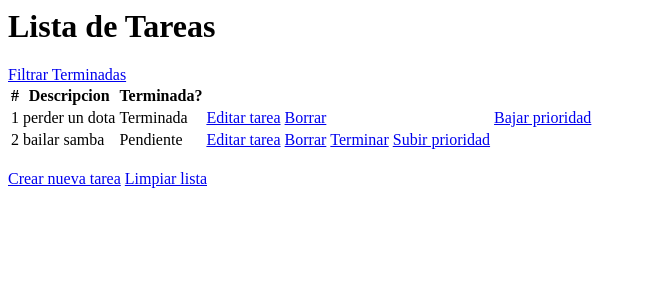
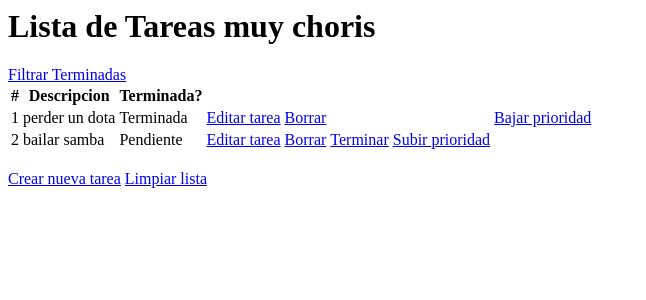
Before and after one commit to CC640-2016/HarambePersonal, a Django app: page / in a window 1280 px wide. Shown: the top 300 px of the page, without its empty margins (0-646 px from the left). Run offline with Django 3.2, Linux system fonts and the light colour scheme; data comes from the database, SQL or seed files in the repository; both versions use the stored data as it was after the commit.

Commit message:
cambio el nombre de lista de tareas

```diff
--- a/app1/templates/task_list.html
+++ b/app1/templates/task_list.html
@@ -3,7 +3,7 @@
 
     <a href="{% url 'app1:task_list' %}">Dejar de filtrar Terminadas</a>
 {% else %}
-    <h1>Lista de Tareas</h1>
+    <h1>Lista de Tareas muy choris</h1>
 
     <a href="{% url 'app1:task_list_finished' %}">Filtrar Terminadas</a>
 {% endif %}
```
Also changed, not shown: db.sqlite3.
